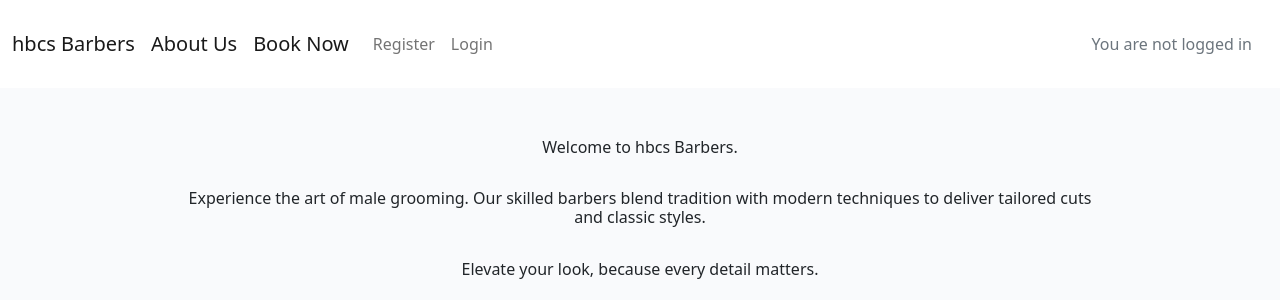
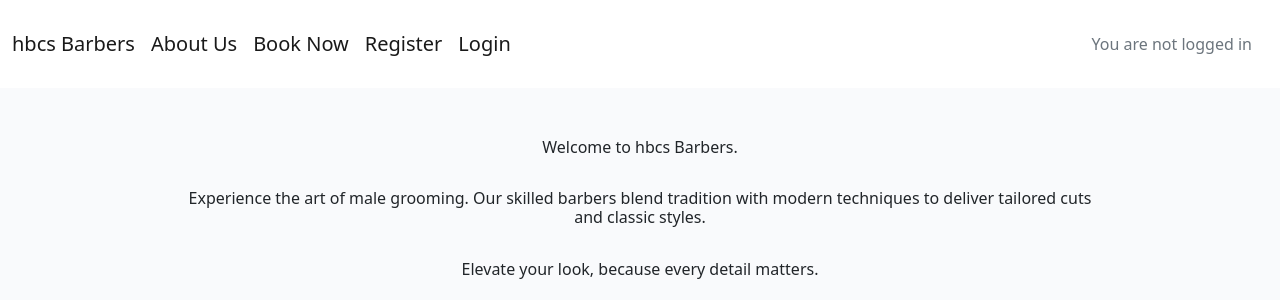
Before and after one commit to David011E/hbcs, a Django app: page / in a window 1280 px wide. Shown: the top 300 px of the page. Run offline with Django 4.2, Linux system fonts and the light colour scheme; data that the repository does not hold is empty; some libraries are stand-ins or nearby versions.

Commit message:
Styled the Base and about page

```diff
--- a/about/templates/about/about.html
+++ b/about/templates/about/about.html
@@ -106,7 +106,7 @@
                         <button id="submitButton" type="submit" class="btn btn-signup btn-lg">Submit</button>
                     </form>
                     {% else %}
-                    <p>Log in to leave a review</p>
+                    <p class="p1">Log in to leave a review</p>
                     {% endif %}
                 </div>
             </div>
--- a/static/css/style.css
+++ b/static/css/style.css
@@ -37,6 +37,13 @@ h6 {
     display: grid;
     justify-content: center;
     align-items: center;
+}
+
+.card-body > .p1 {
+    display: grid;
+    justify-content: center;
+    align-items: center;
+    font-weight: bold;
 }
 
 @media (min-width: 992px) {
--- a/templates/base.html
+++ b/templates/base.html
@@ -53,19 +53,19 @@
                         <span class="thin">Book Now</span>
                     </a>
                     {% if user.is_authenticated %}
-                    <li class="nav-item">
-                        <a class="nav-link {% if request.path == logout_url %}active{% endif %}" aria-current="page"
-                            href="{% url 'account_logout' %}">Logout</a>
-                    </li>
+
+                    <a class="navbar-brand {% if request.path == logout_url %}active{% endif %}" aria-current="page"
+                        href="{% url 'account_logout' %}"><span class="thin">Logout</span></a>
+
                     {% else %}
-                    <li class="nav-item">
-                        <a class="nav-link {% if request.path == signup_url %}active{% endif %}" aria-current="page"
-                            href="{% url 'account_signup' %}">Register</a>
-                    </li>
-                    <li class="nav-item">
-                        <a class="nav-link {% if request.path == login_url %}active{% endif %}" aria-current="page"
-                            href="{% url 'account_login' %}">Login</a>
-                    </li>
+
+                    <a class="navbar-brand {% if request.path == signup_url %}active{% endif %}" aria-current="page"
+                        href="{% url 'account_signup' %}"><span class="thin">Register</span></a>
+
+
+                    <a class="navbar-brand {% if request.path == login_url %}active{% endif %}" aria-current="page"
+                        href="{% url 'account_login' %}"><span class="thin">Login</span></a>
+
                     {% endif %}
                 </ul>
                 <span class="navbar-text text-muted">
```
